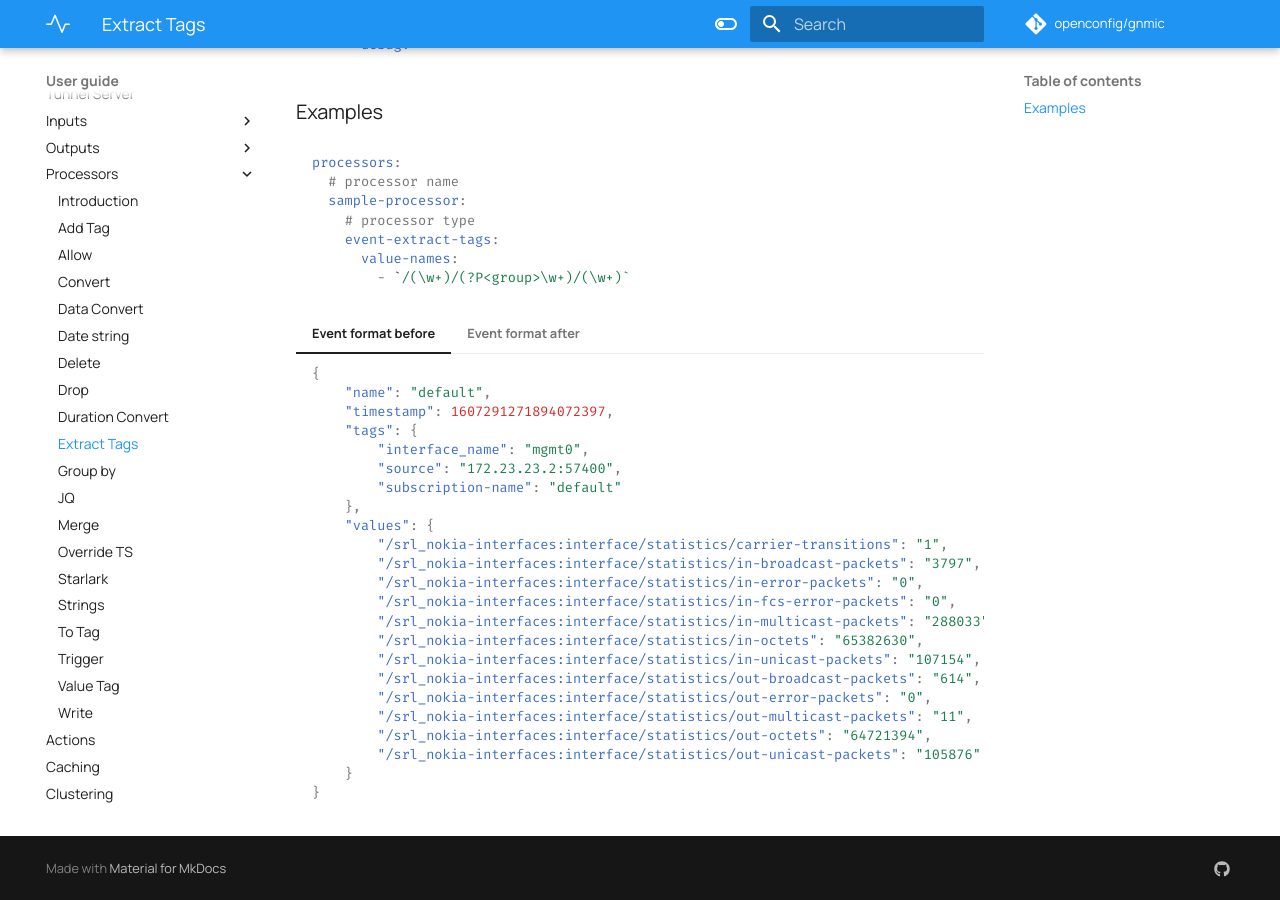
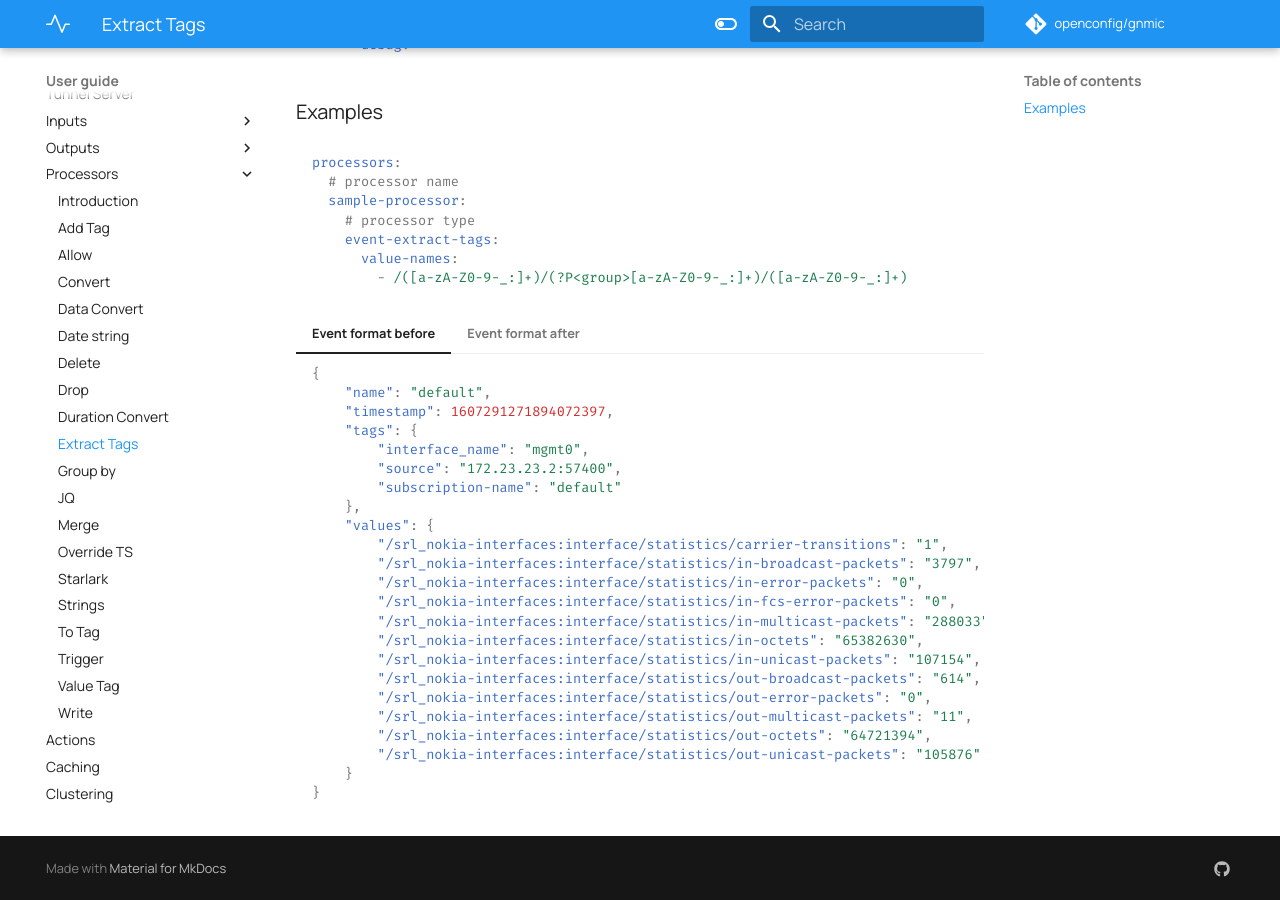
Before and after one commit to openconfig/gnmic, an MkDocs documentation site: the page built from docs/user_guide/event_processors/event_extract_tags.md, in a window 1280 px wide and 900 px high, scrolled down 616 px. Built offline with MkDocs 1.6.1 and Material for MkDocs 9.7.7, drawn with Linux system fonts in a browser that asks for light colours; comment, search, counter and statistics services are not loaded.

Commit message:
fix regex

````diff
--- a/docs/user_guide/event_processors/event_extract_tags.md
+++ b/docs/user_guide/event_processors/event_extract_tags.md
@@ -31,7 +31,7 @@ processors:
     # processor type
     event-extract-tags:
       value-names:
-        - `/(\w+)/(?P<group>\w+)/(\w+)`
+        - /([a-zA-Z0-9-_:]+)/(?P<group>[a-zA-Z0-9-_:]+)/([a-zA-Z0-9-_:]+)
 ```
 
 === "Event format before"
````
